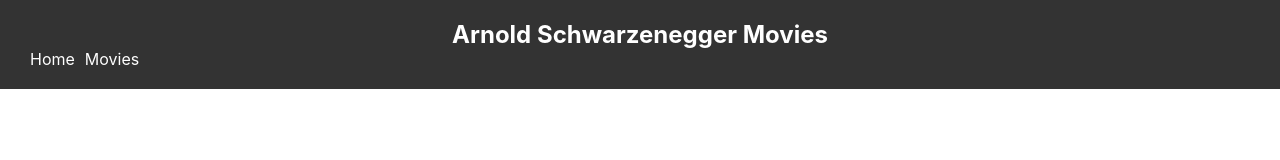
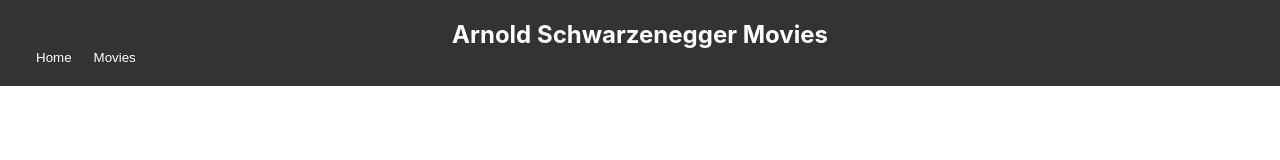
Before and after one commit to Kimichka/phase-2-react-project-frontend-github, a React (Create React App) app: page / in a window 1280 px wide. Shown: the top 160 px of the page. Built offline with nearby package versions, Linux system fonts and the light colour scheme.

Commit message:
Updates Front End

```diff
--- a/src/components/Header.css
+++ /dev/null
@@ -1,29 +0,0 @@
-.header {
-    display: flex;
-    justify-content: space-between;
-    align-items: center;
-    background-color: #333;
-    padding: 20px;
-    color: #fff;
-  }
-
-  .header-title {
-    font-size: 24px;
-    font-weight: bold;
-  }
-
-  .header-nav {
-    display: flex;
-  }
-
-  .header-link {
-    margin-left: 10px;
-    color: #fff;
-    text-decoration: none;
-  }
-
-  .header-link:first-child {
-    margin-left: 0;
-    margin-right: 10px;
-    margin-left: auto;
-  }
--- a/src/components/Header.js
+++ b/src/components/Header.js
@@ -15,12 +15,12 @@
         Arnold Schwarzenegger Movies
       </div>
       <nav className="header-nav" style={{ display: "flex" }}>
-        <a href="#" className="header-link" style={{ marginLeft: "10px", color: "#fff", textDecoration: "none" }} onClick={handleHomeClick}>
+        <button className="header-link" style={{ marginLeft: "10px", color: "#fff", textDecoration: "none", background: "none", border: "none" }} onClick={handleHomeClick}>
           Home
-        </a>
-        <a href="#" className="header-link" style={{ marginLeft: "10px", color: "#fff", textDecoration: "none" }} onClick={() => setShowMovies(true)}>
+        </button>
+        <button className="header-link" style={{ marginLeft: "10px", color: "#fff", textDecoration: "none", background: "none", border: "none" }} onClick={() => setShowMovies(true)}>
           Movies
-        </a>
+        </button>
       </nav>
     </header>
   );
--- a/src/index.css
+++ b/src/index.css
@@ -30,7 +30,7 @@
 
 .navbar-buttons {
   display: flex;
-  gap: 10px; /* Adjust the spacing between the buttons as needed */
+  gap: 10px;
   align-items: center;
   margin-left: auto;
   margin-right: 0;
```
